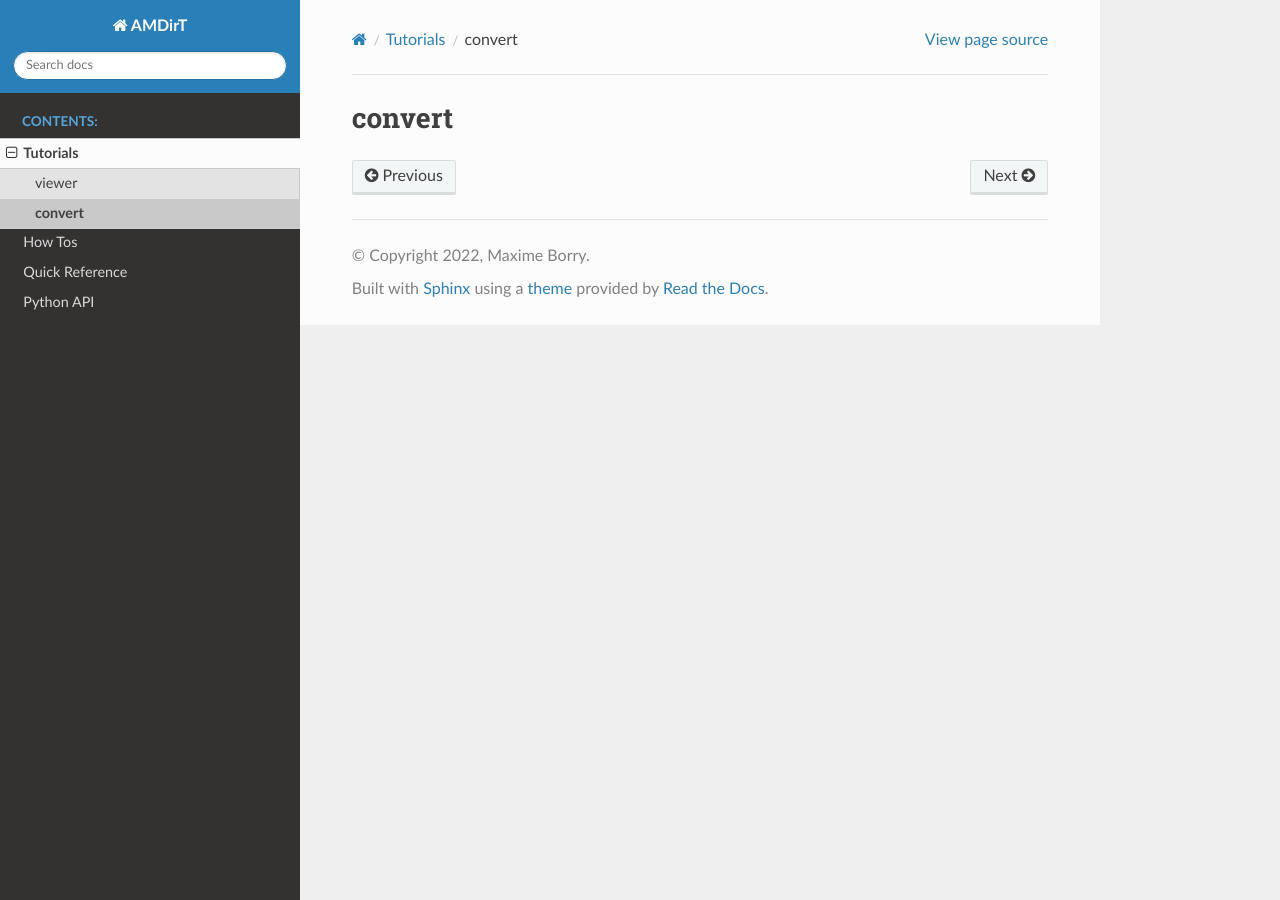
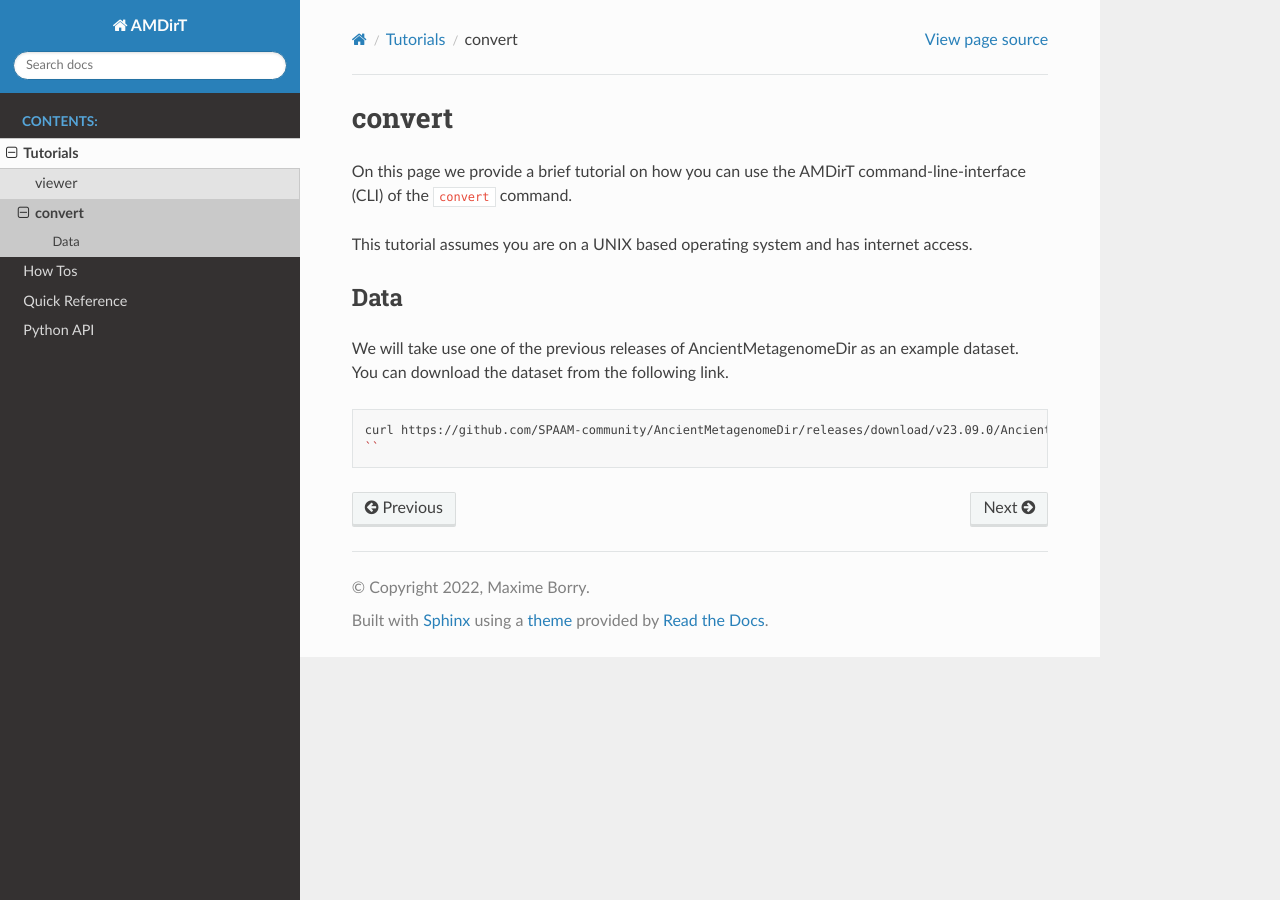
Before and after one commit to SPAAM-community/AMDirT, a Sphinx documentation site: the page built from docs/source/tutorials/convert.md, in a window 1280 px wide. Built offline with Sphinx 7.4.7 and the Read the Docs theme 2.0.0, drawn with Linux system fonts in a browser that asks for light colours.

Commit message:
Start convert tutorial text

````diff
--- a/docs/source/tutorials/convert.md
+++ b/docs/source/tutorials/convert.md
@@ -1 +1,14 @@
 # convert
+
+On this page we provide a brief tutorial on how you can use the AMDirT command-line-interface (CLI) of the `convert` command.
+
+This tutorial assumes you are on a UNIX based operating system and has internet access.
+
+## Data
+
+We will take use one of the previous releases of AncientMetagenomeDir as an example dataset. You can download the dataset from the following link.
+
+```bash
+curl https://github.com/SPAAM-community/AncientMetagenomeDir/releases/download/v23.09.0/AncientMetagenomeDir_v23.09.0.zip -o AncientMetagenomeDir-v23.09.0.zip
+``
+```
````
